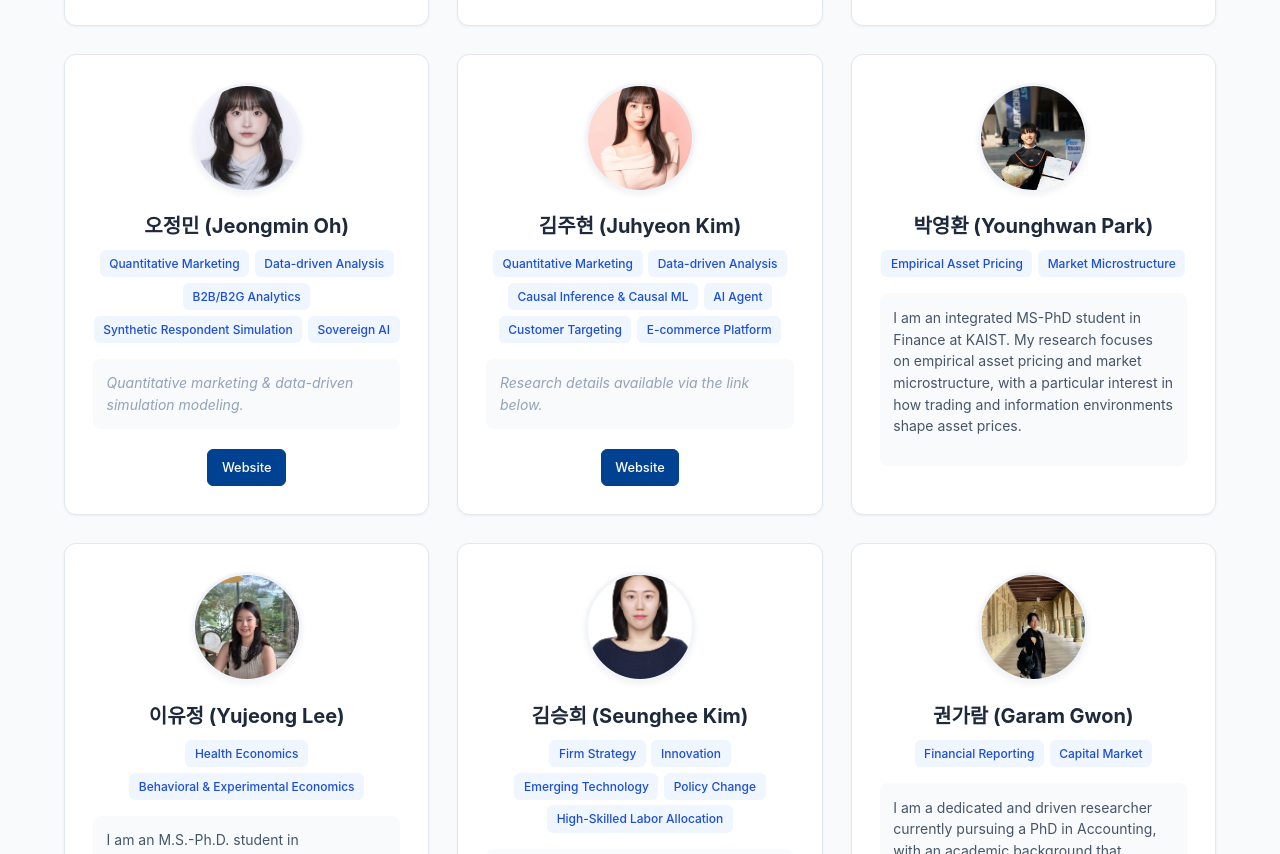
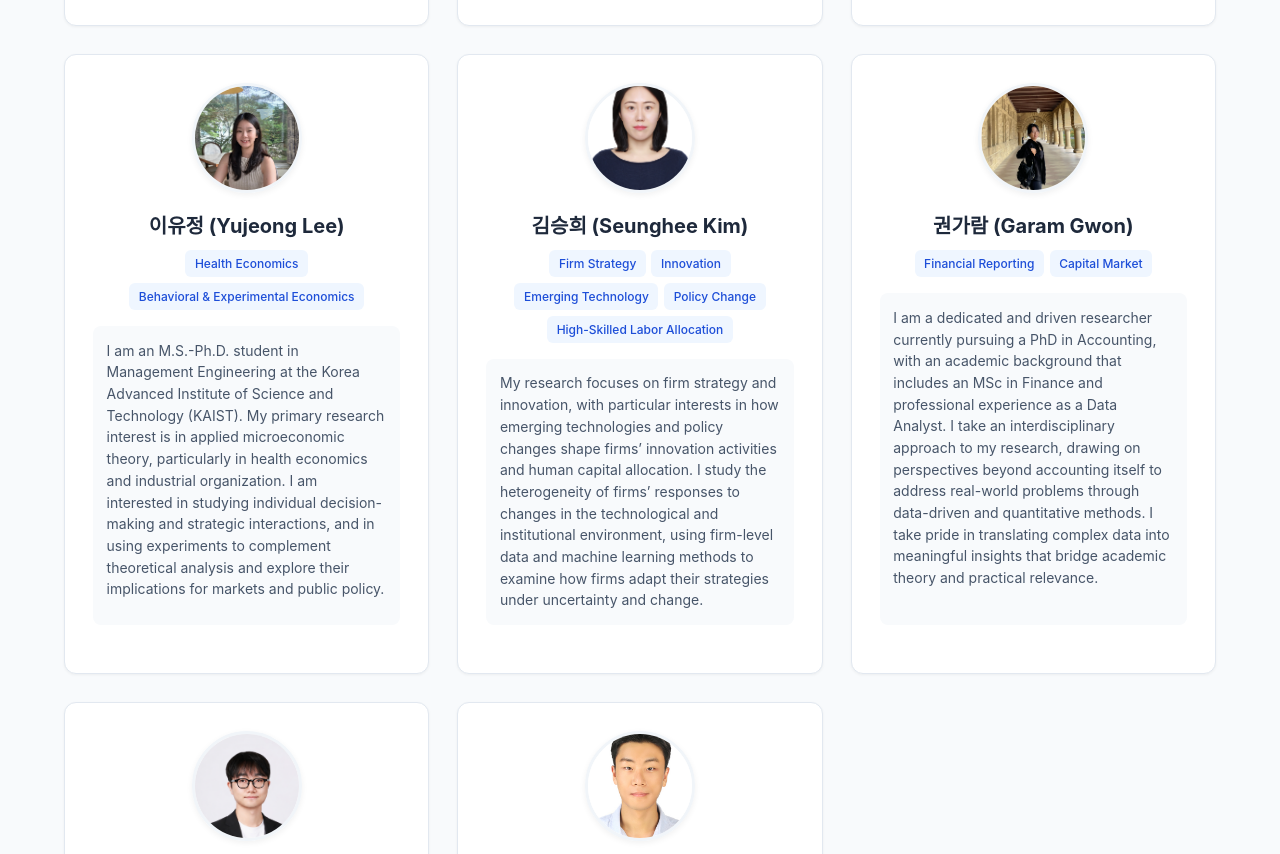
Before and after one commit to alstjqkqn/LTIB, a plain HTML site: page index.html in a window 1280 px wide. Shown: the part 1649-2503 px from the top of the page. Drawn offline with Linux system fonts and the light colour scheme.

Commit message:
Clean up member card section in index.html
Removed hidden member cards and adjusted layout.

```diff
--- a/index.html
+++ b/index.html
@@ -337,48 +337,7 @@
                 </div>
             </div>
 
-            <!-- [숨김 처리: 오정민]-->
-            <div class="member-card">
-                <img class="avatar" src="jeongmin.jpeg" alt="오정민" onerror="this.src='https://ui-avatars.com/api/?name=Jeongmin+Oh&background=004191&color=fff&size=150'">
-                <div class="name">오정민 (Jeongmin Oh)</div>
-                <div class="tags-container">
-                    <span class="field-tag">Quantitative Marketing</span>
-                    <span class="field-tag">Data-driven Analysis</span>
-                    <span class="field-tag">B2B/B2G Analytics</span>
-                    <span class="field-tag">Synthetic Respondent Simulation</span>
-                    <span class="field-tag">Sovereign AI</span>
-                </div>
-                <div class="bio" style="display: flex; align-items: center; justify-content: center; color: #94a3b8; font-style: italic;">
-                    Quantitative marketing & data-driven simulation modeling.
-                </div>
-                <div class="contact-links">
-                    <a href="https://qabe.kaist.ac.kr/home" target="_blank" rel="noopener noreferrer" class="btn-link btn-primary">Website</a>
-                </div>
-            </div>
-
-
-            <!-- [숨김 처리: 김주현]-->
-            <div class="member-card">
-                <img class="avatar" src="juhyeon.jpeg" alt="김주현" onerror="this.src='https://ui-avatars.com/api/?name=Juhyeon+Kim&background=004191&color=fff&size=150'">
-                <div class="name">김주현 (Juhyeon Kim)</div>
-                <div class="tags-container">
-                    <span class="field-tag">Quantitative Marketing</span>
-                    <span class="field-tag">Data-driven Analysis</span>
-                    <span class="field-tag">Causal Inference & Causal ML</span>
-                    <span class="field-tag">AI Agent</span>
-                    <span class="field-tag">Customer Targeting</span>
-                    <span class="field-tag">E-commerce Platform</span>
-                </div>
-                <div class="bio" style="display: flex; align-items: center; justify-content: center; color: #94a3b8; font-style: italic;">
-                    Research details available via the link below.
-                </div>
-                <div class="contact-links">
-                    <a href="https://sites.google.com/view/qabe/people" target="_blank" rel="noopener noreferrer" class="btn-link btn-primary">Website</a>
-                </div>
-            </div>
-
-
-            <!-- 6. 박영환 -->
+            <!-- 6. 박영환
             <div class="member-card">
                 <img class="avatar" src="younghwan.jpeg" alt="박영환" onerror="this.src='https://ui-avatars.com/api/?name=Younghwan+Park&background=004191&color=fff&size=150'">
                 <div class="name">박영환 (Younghwan Park)</div>
@@ -391,8 +350,9 @@
                 </div>
                 <div class="contact-links">
                     <!-- Contact link placeholder -->
-                </div>
+            <!-- </div>
             </div>
+            -->
 
             <!-- 7. 이유정 -->
             <div class="member-card">
@@ -428,24 +388,6 @@
                     <!-- Contact link placeholder -->
                 </div>
             </div>
-
-            <!-- [숨김 처리: 전현진]
-            <div class="member-card">
-                <img class="avatar" src="hyunjin.jpeg" alt="전현진" onerror="this.src='https://ui-avatars.com/api/?name=Hyunjin+Jeon&background=004191&color=fff&size=150'">
-                <div class="name">전현진 (Hyunjin Jeon)</div>
-                <div class="tags-container">
-                    <span class="field-tag">Behavioral & Experimental Economics</span>
-                    <span class="field-tag">Industrial Organization</span>
-                    <span class="field-tag">Competition Policy</span>
-                </div>
-                <div class="bio">
-                    I am a public policy PhD student specializing in competition policy. My research uses laboratory experiments to study firm behavior, particularly how collusion forms and sustains itself and how firms use price discrimination. I am interested in what these findings imply for antitrust and competition regulation.
-                </div>
-                <div class="contact-links">
-
-                </div>
-            </div>
-            -->
 
             <!-- 권가람 -->
             <div class="member-card">
```
